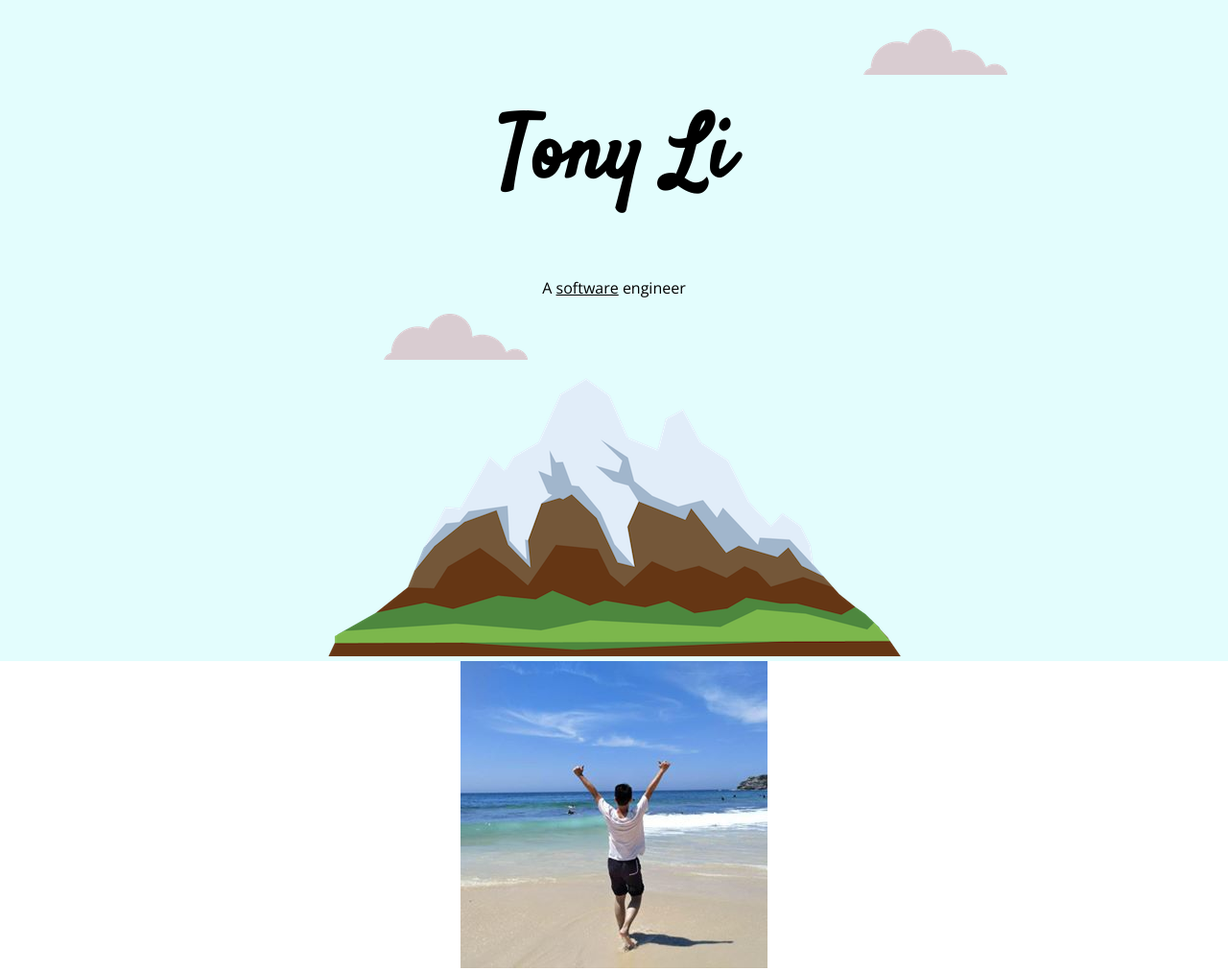
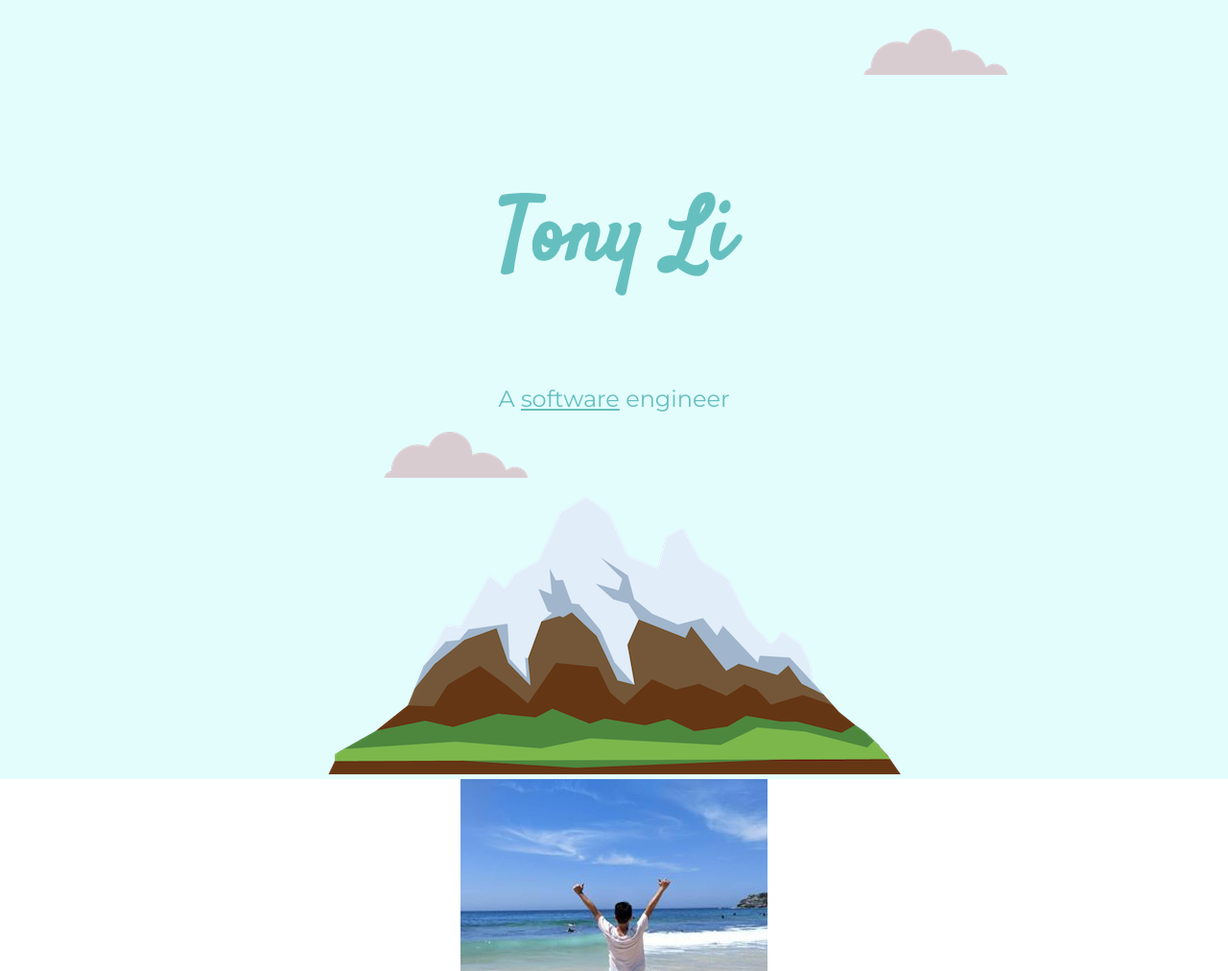
Before and after one commit to Tony1276/My-Site, a plain HTML site: page index.html in a window 1280 px wide. Shown: the top 1012 px of the page at 96% size. Drawn offline with nearby package versions, Linux system fonts and the light colour scheme.

Commit message:
14/12/2019 update

```diff
--- a/css/style.css
+++ b/css/style.css
@@ -2,20 +2,31 @@ body {
     margin: 0;
     text-align: center;
     font-family: 'Open Sans', sans-serif;
+    font-size: 1em;
 }
 
 h1 {
-    font-size: 562.5%;
-    margin-top: 0;
+    font-size: 5.625rem;
+    line-height: 2;
+    color: #66BFBF;
+    margin: 50px, auto, 100px, auto;
     font-family: 'Satisfy', cursive;
 }
 
 h2 {
+    font-size: 1.5rem;
+    font-weight: normal;
+    color: #66BFBF;
     font-family: 'Montserrat', sans-serif;
 }
 
 h3 {
+    color: #11999E;
     font-family: 'Montserrat', sans-serif;
+}
+
+a {
+    color: #11999E;
 }
 
 .top {
--- a/index.html
+++ b/index.html
@@ -13,7 +13,7 @@
     <div class="top">
         <img class="top-cloud" src="images/cloud.png" alt="cloud-image">
         <h1> Tony Li </h1>
-        <p> A <span class="software">software</span> engineer</p>
+        <h2> A <span class="software">software</span> engineer</h2>
         <img class="bottom-cloud" src="images/cloud.png" alt="cloud-image">
         <img src="images/mountain.png" alt="mountain-image">
     </div>
@@ -35,14 +35,14 @@
             <div class="skill-row">
                 <img class="TTSkill" src="images/ping-pong.png" alt="TTPic">
                 <h3>Table Tennis</h3>
-                <p>I am also very passionate about sport and I have been playing table tennis at a semi-p[rofessional level up until the age of 17 where I retired due to injury.</p>
+                <p>I am also very passionate about sport and I have been playing table tennis at a semi-professional level up until the age of 17 where I retired due to injury.</p>
             </div>
         </div>
         <hr>
         <div class="contact-me">
             <h2>Get In Touch</h2>
             <h3>If coding and table tennis is your forte.</h3>
-            <p>Lorem ipsum dolor sit amet, in quis, aenean amet. Phasellus sodales, tellus donec dui, ornare erat.</p>
+            <p>Contact me if you are looking for a software developer.</p>
             <a class="btn" href="mailto:name@email.com">CONTACT ME</a>
         </div>
     </div>
```
